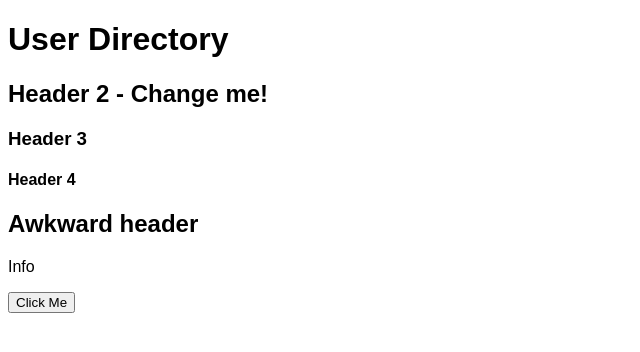
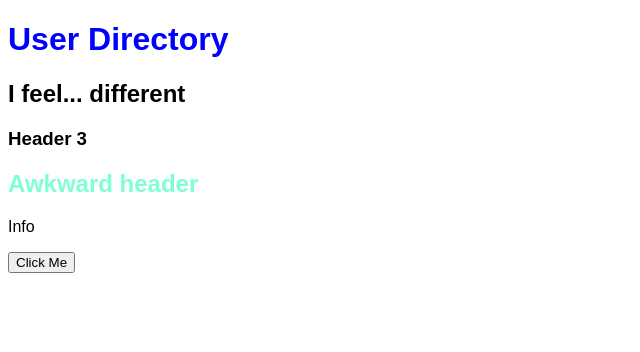
Before and after one commit to lukegregurich/user-directory, a plain HTML site: page part2.html in a window 1280 px wide. Both pictures are taken after a click on the button "Click Me". Shown: the whole page, without its empty margins (0-640 px from the left). Drawn offline with Linux system fonts and the light colour scheme.

Commit message:
pt1 and pt2 work again

```diff
--- a/index.js
+++ b/index.js
@@ -1,7 +1,7 @@
 console.log('It works!')
 
 const changeHeading = function(){
-  const heading = document.querySelectorAll('h1')
+  const heading = document.querySelector('h1')
   heading.textContent = 'It is changed'
 }
 
--- a/part2.html
+++ b/part2.html
@@ -5,17 +5,16 @@
     <meta http-equiv="X-UA-Compatible" content="IE=edge">
     <title>User Directory</title>
     <meta name="viewport" content="width=device-width, initial-scale=1">
-    <link rel="stylesheet" href="index.css">
+    <link rel="stylesheet" href="part2.css">
 </head>
 <body>
-    <h1 id = "header" class = "header">User Directory</h1>
-    <h2 id = "header" class = "header">Header 2 - Change me!</h2>
-    <h3 id = "header" class = "header">Header 3</h3>
-    <h4 id = "header" class = "header">Header 4</h4>
-    <h2 id = "awk" class = "awk">Awkward header</h2>
+    <h1 style="color:blue;">User Directory</h1>
+    <h2>Header 2 - Change me!</h2>
+    <h3>Header 3</h3>
+    <h2 style="color:aquamarine;">Awkward header</h2>
     <p>Info</p>
     <button>Click Me</button>
 
-    <script src="index.js"></script>
+    <script src="part2.js"></script>
 </body>
 </html>
--- a/part2.js
+++ b/part2.js
@@ -1,8 +1,8 @@
 console.log('It works!')
 
 const changeHeading2 = function(){
-  const heading2 = document.querySelectorAll('.header')[1]
-  heading2.textContent = 'It is changed'
+  const heading2 = document.querySelector('h2')
+  heading2.textContent = 'I feel... different'
 }
 
 const button = document.querySelector('button')
```
